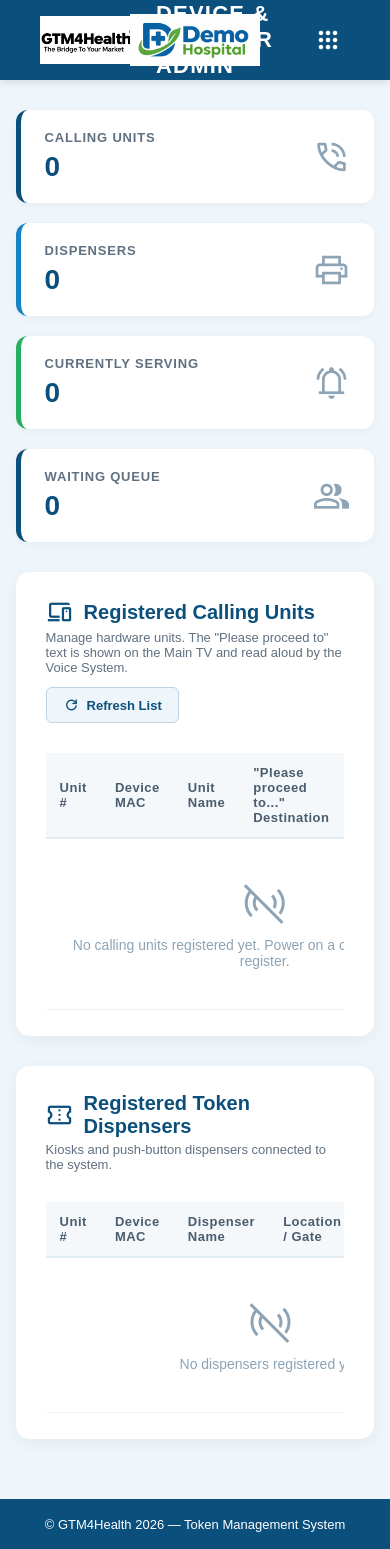
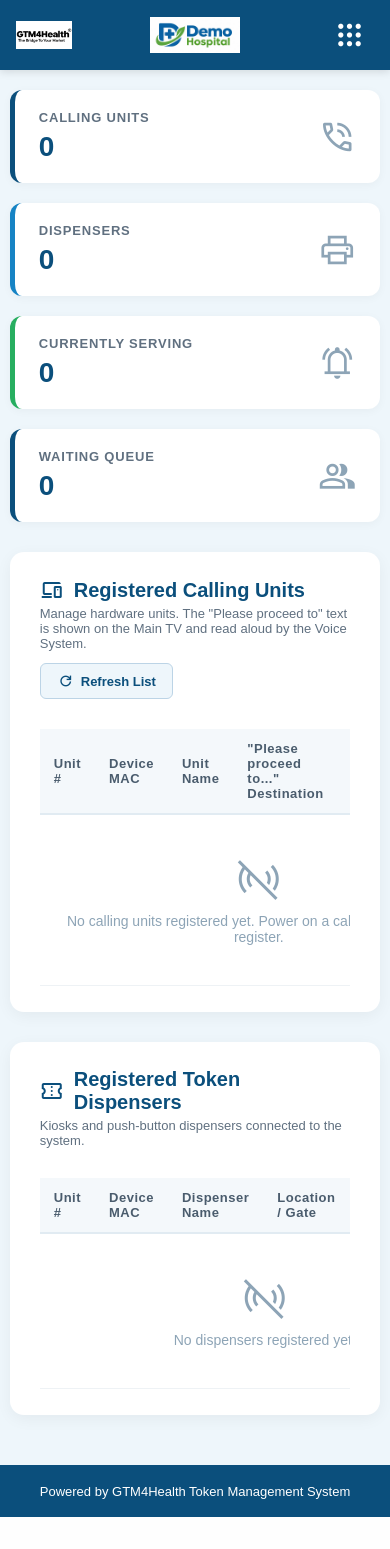
Before and after one commit to GTM4Health/Token_Management_System, a Flask app: page /admin in a window 390 px wide. After the commit the page ends 1517 px from the top, so only its background shows below. Run offline with Flask 3, Linux system fonts and the light colour scheme; data that the repository does not hold is empty; some libraries are stand-ins or nearby versions.

Commit message:
Remove OLED/keypad code, unify UI headers and footers across all pages, support multi-unit auto-registration

```diff
--- a/server.py
+++ b/server.py
@@ -92,22 +92,23 @@ def resolve_counter(data):
     device_id = (data.get("device_id") or "").strip().upper()
     explicit_counter = (data.get("counter") or "").strip()
 
-    if device_id:
-        conn = sqlite3.connect(DATABASE)
-        cursor = conn.cursor()
-        cursor.execute("""
-            SELECT unit_name, proceed_text
-            FROM devices
-            WHERE device_id=?
-        """, (device_id,))
-        row = cursor.fetchone()
-        if row:
-            unit_name, proceed_text = row
-            cursor.execute("UPDATE devices SET last_seen=CURRENT_TIMESTAMP WHERE device_id=?", (device_id,))
-            conn.commit()
-            conn.close()
-            return proceed_text, unit_name
+    target_key = device_id or explicit_counter.upper()
+
+    conn = sqlite3.connect(DATABASE)
+    cursor = conn.cursor()
+    cursor.execute("""
+        SELECT unit_name, proceed_text
+        FROM devices
+        WHERE device_id=? OR unit_name=?
+    """, (target_key, explicit_counter))
+    row = cursor.fetchone()
+    if row:
+        unit_name, proceed_text = row
+        cursor.execute("UPDATE devices SET last_seen=CURRENT_TIMESTAMP WHERE device_id=? OR unit_name=?", (target_key, explicit_counter))
+        conn.commit()
         conn.close()
+        return proceed_text, unit_name
+    conn.close()
 
     if explicit_counter:
         return explicit_counter, explicit_counter
@@ -467,8 +468,24 @@ def kiosk():
 @app.route('/generate', methods=['POST'])
 def generate_token():
 
+    data = request.get_json(silent=True) or {}
+    device_id = (data.get("device_id") or "").strip().upper()
+
     conn = sqlite3.connect(DATABASE)
     cursor = conn.cursor()
+
+    if device_id:
+        cursor.execute("SELECT id FROM devices WHERE device_id=?", (device_id,))
+        if cursor.fetchone():
+            cursor.execute("UPDATE devices SET last_seen=CURRENT_TIMESTAMP WHERE device_id=?", (device_id,))
+        else:
+            cursor.execute("SELECT COUNT(*) FROM devices WHERE device_type='dispenser'")
+            cnt = cursor.fetchone()[0] + 1
+            cursor.execute("""
+                INSERT INTO devices (device_id, device_type, unit_number, unit_name, proceed_text)
+                VALUES (?, 'dispenser', ?, ?, ?)
+            """, (device_id, cnt, f"Dispenser {cnt}", f"Entrance {cnt}"))
+            socketio.emit("devices_updated")
 
     cursor.execute("""
         SELECT token
--- a/templates/admin.html
+++ b/templates/admin.html
@@ -25,25 +25,25 @@ body {
 /* Header */
 .header {
     width: 100%;
-    height: 80px;
+    height: 90px;
     background: #0b4f7c;
     display: flex;
     align-items: center;
-    padding: 0 40px;
+    padding: 0 5vw;
     color: white;
     box-shadow: 0 2px 8px rgba(0,0,0,0.12);
     position: relative;
 }
 
 .logo {
-    height: 48px;
+    height: 56px;
     width: auto;
-    margin-right: 20px;
+    margin-right: 30px;
     object-fit: contain;
 }
 
 .demo-logo {
-    height: 52px;
+    height: 64px;
     width: auto;
     position: absolute;
     left: 50%;
@@ -52,9 +52,9 @@ body {
 }
 
 .header-title {
-    font-size: 22px;
+    font-size: 24px;
     font-weight: 600;
-    letter-spacing: 1.2px;
+    letter-spacing: 1.5px;
 }
 
 .menu-container {
@@ -71,46 +71,40 @@ body {
     align-items: center;
     justify-content: center;
     padding: 8px;
-    border-radius: 8px;
-    transition: background 0.2s;
 }
 
 .menu-btn:hover {
     background: rgba(255,255,255,0.15);
+    border-radius: 8px;
 }
 
-.material-symbols-outlined {
-    font-size: 28px;
+.header .material-symbols-outlined {
+    font-size: 34px;
 }
 
 .menu {
     display: none;
     position: absolute;
+    top: 55px;
     right: 0;
-    top: 50px;
+    width: 230px;
     background: white;
     border-radius: 10px;
-    box-shadow: 0 6px 24px rgba(0,0,0,0.15);
     overflow: hidden;
-    min-width: 190px;
+    box-shadow: 0 8px 25px rgba(0,0,0,0.18);
     z-index: 1000;
 }
 
 .menu a {
-    display: flex;
-    align-items: center;
-    gap: 10px;
-    padding: 12px 18px;
+    display: block;
+    padding: 15px 20px;
     color: #12314d;
     text-decoration: none;
-    font-size: 14px;
-    font-weight: 500;
-    transition: background 0.2s;
+    font-weight: 600;
 }
 
 .menu a:hover {
-    background: #f0f6fa;
-    color: #0b4f7c;
+    background: #eef6fb;
 }
 
 /* Container */
@@ -378,33 +372,54 @@ tr:hover {
 
 /* Footer */
 .footer {
-    height: 50px;
+    width: 100%;
+    height: 52px;
     background: #0b4f7c;
     color: white;
+    text-align: center;
     display: flex;
     align-items: center;
     justify-content: center;
     font-size: 13px;
+    flex-shrink: 0;
     margin-top: auto;
+}
+
+@media(max-width:768px){
+    .header-title{ font-size:16px; letter-spacing:.5px; }
+    .logo{ height:36px; margin-right:15px; }
+    .demo-logo{ height:44px; }
+    .container{ width:95%; margin:20px auto; }
+}
+
+@media(max-width:480px){
+    .header{ height:70px; padding:0 4vw; }
+    .logo{ height:28px; margin-right:10px; }
+    .demo-logo{ height:36px; }
+    .header-title{ display:none; }
 }
 </style>
 </head>
 <body>
 
 <div class="header">
-    <img src="/static/logo.jpeg" class="logo" alt="GTM4Health">
-    <img src="/static/demologo.jpeg" class="demo-logo" alt="Demo">
-    <div class="header-title">DEVICE &amp; COUNTER ADMIN</div>
+    <img src="/static/logo.jpeg" class="logo">
+    <img src="/static/demologo.jpeg" class="demo-logo">
+    <div class="header-title">
+        DEVICE ADMIN
+    </div>
 
     <div class="menu-container">
-        <button class="menu-btn" onclick="toggleMenu(event)" title="Apps Menu">
-            <span class="material-symbols-outlined">apps</span>
+        <button class="menu-btn" onclick="toggleMenu(event)">
+            <span class="material-symbols-outlined">
+                apps
+            </span>
         </button>
         <div id="menu" class="menu">
-            <a href="/"><span class="material-symbols-outlined">tv</span> Main Display</a>
-            <a href="/operator"><span class="material-symbols-outlined">touch_app</span> Calling Unit</a>
-            <a href="/kiosk"><span class="material-symbols-outlined">confirmation_number</span> Token Dispenser</a>
-            <a href="/admin"><span class="material-symbols-outlined">tune</span> Device Admin</a>
+            <a href="/">Main Display</a>
+            <a href="/operator">Calling Unit</a>
+            <a href="/kiosk">Token Dispenser</a>
+            <a href="/admin">Device Admin</a>
         </div>
     </div>
 </div>
@@ -523,7 +538,7 @@ tr:hover {
 </div>
 
 <div class="footer">
-    © GTM4Health 2026 &mdash; Token Management System
+    Powered by GTM4Health Token Management System
 </div>
 
 <div id="toast" class="toast">
--- a/templates/kiosk.html
+++ b/templates/kiosk.html
@@ -255,6 +255,10 @@ body{
                 Token Dispenser
             </a>
 
+            <a href="/admin">
+                Device Admin
+            </a>
+
         </div>
 
     </div>
@@ -298,7 +302,7 @@ body{
 
 <div class="footer">
 
-    © GTM4Health 2026
+    Powered by GTM4Health Token Management System
 
 </div>
 
--- a/templates/operator.html
+++ b/templates/operator.html
@@ -462,7 +462,7 @@ Call Token
 
 <div class="footer">
 
-© GTM4Health 2026
+Powered by GTM4Health Token Management System
 
 </div>
 
```
Also changed, not shown: token.db, 2 other files.
